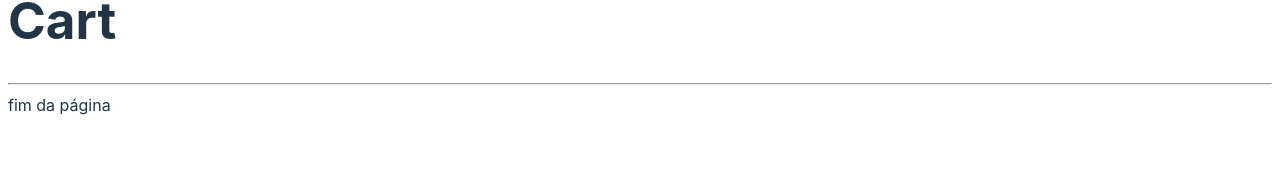
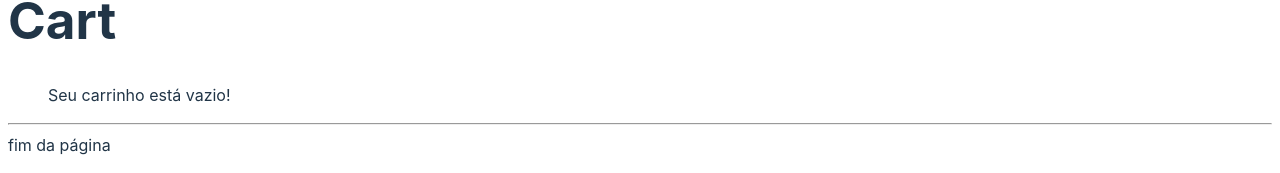
Before and after one commit to DiegoRezende00/ProjetoReact, a React (Vite) app: page /Cart in a window 1280 px wide. Shown: the part 265-438 px from the top of the page. Built offline with nearby package versions, Linux system fonts and the light colour scheme.

Commit message:
Ajustando a página cart. Inserimos o nome do produto e a possibilidade de remover ou alterar a quantidade

```diff
--- a/src/components/Cart/Cart.jsx
+++ b/src/components/Cart/Cart.jsx
@@ -3,15 +3,15 @@ import CartContext from "../CartContext/CartContext";
 import { CartItem } from "./CartItem";
 
 function Cart(){
-    const { carrinho } = useContext(CartContext);
+    const { cart } = useContext(CartContext);
 
   return (
     <>
       <h1>Cart</h1>
       <ul>
-        {carrinho?.length === 0 && "Seu carrinho está vazio!"}
-        {carrinho?.map(({ id, name, quantity }) => (
-          <CartItem key={id} id={id} name={name} quantity={quantity} />
+        {cart?.length === 0 && "Seu carrinho está vazio!"}
+        {cart?.map(({ id, title, quantity }) => (
+          <CartItem key={title} id={id} title={title} quantity={quantity} />
         ))}
       </ul>
     </>
--- a/src/components/Cart/CartItem.jsx
+++ b/src/components/Cart/CartItem.jsx
@@ -1,7 +1,7 @@
 import { useContext, useState } from "react";
 import CartContext from "../CartContext/CartContext";
 
-function CartItem({ id, name, quantity }) {
+function CartItem({ id, title, quantity }) {
   const [editando, setEditando] = useState(false);
   const { cart, dispatch } = useContext(CartContext);
 
@@ -26,21 +26,19 @@ function CartItem({ id, name, quantity }) {
 
   return (
     <li>
-      {`${name}`}
+      {`${title}`}
       {!editando && ` X ${quantity}`}
       {editando && (
         <input onChange={handleChangeQuantity} value={quantity} type="number" />
       )}
       <button
-        // className="border-red-500 border-2 rounded-md p-1"
-        onClick={() => {
+          onClick={() => {
           handleRemoveItem(id);
         }}
       >
         Remover
       </button>
       <button
-        // className="border-blue-700 border-2 rounded-md p-1"
         onClick={() => {
         setEditando(!editando);
         }}
--- a/src/components/CartContext/CartContext.jsx
+++ b/src/components/CartContext/CartContext.jsx
@@ -14,12 +14,12 @@
             (productItem) => productItem.id === action.item.id
           );
 
-          // if (!existeItem) {
-          //   newCart = [...cart, action.item];
-          // }
-          // if (existeItem) {
+          if (!existeItem) {
+             newCart = [...cart, action.item];
+           }
+           if (existeItem) {
           //   // Licao de casa! Alterar a quantidade de items do carrinho adicionando a quantidade vinda do action.item
-          // }
+          }
 
           newCart = [...cart, action.item];
 
```
